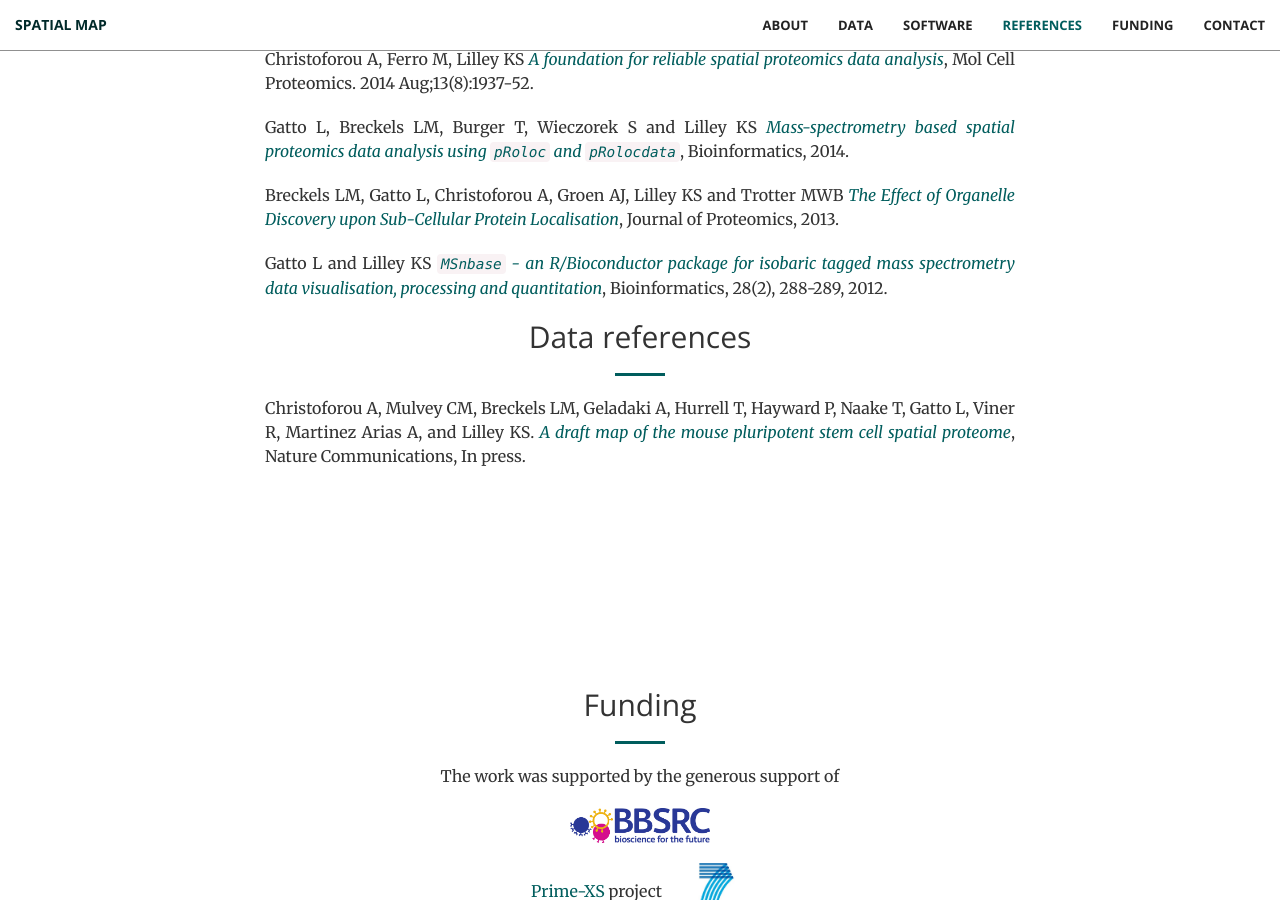
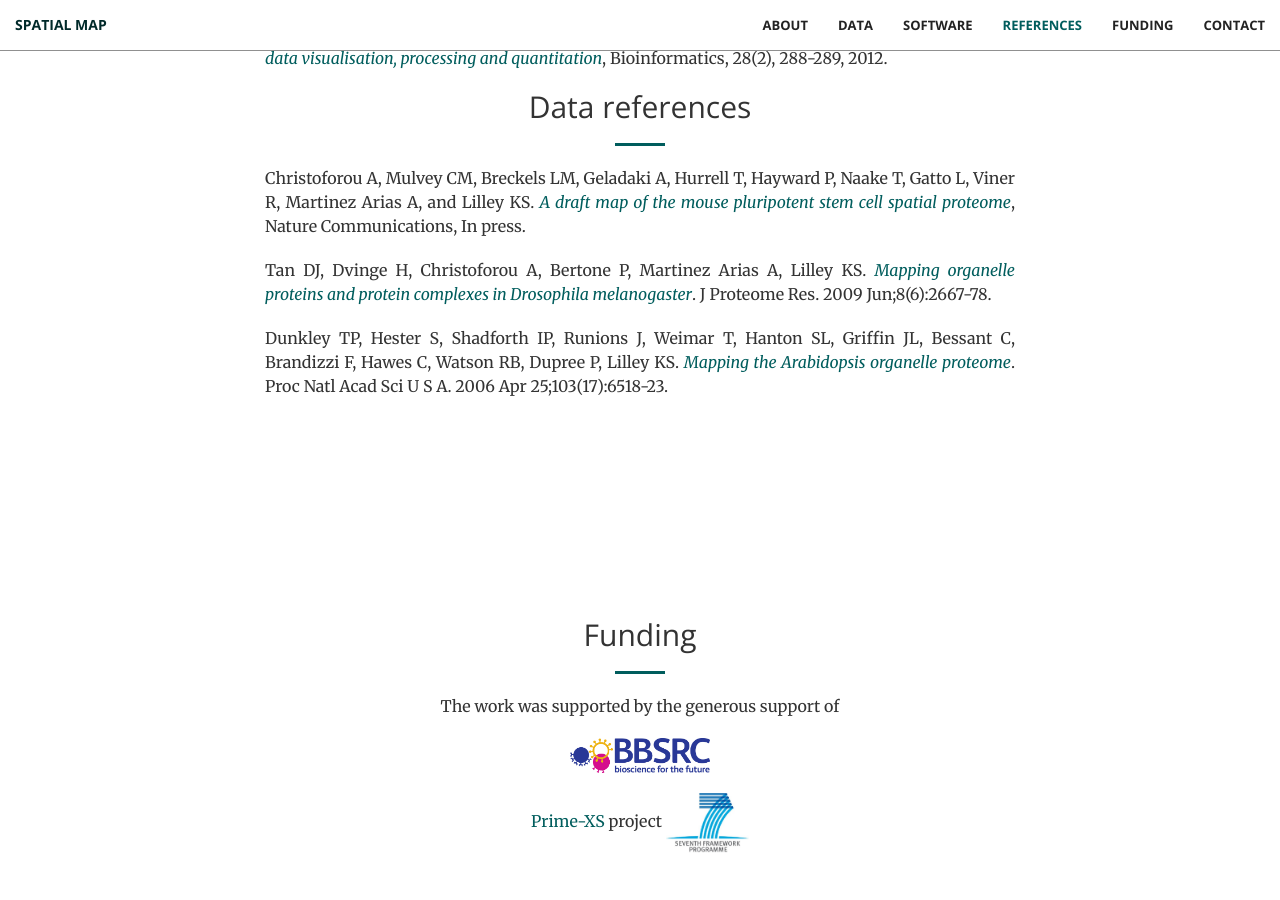
Before and after one commit to SpatialMap/SpatialMap.github.io, a Jekyll site: the page built from index.html, in a window 1280 px wide and 900 px high, scrolled down 2595 px. Built offline with Jekyll 4.4.1, drawn with Linux system fonts in a browser that asks for light colours.

Commit message:
imgs for Tan and Dunkley data

```diff
--- a/_includes/data.html
+++ b/_includes/data.html
@@ -7,7 +7,7 @@
                     <div class="portfolio-box-caption">
                         <div class="portfolio-box-caption-content">
                             <div class="project-category text-faded">
-			      Christoforou et al. 2015.
+			      Christoforou <i>et al</i>. 2015.
                             </div>
                             <div class="project-name">
 			      The <i>hyperLOPIT</i> data is a
@@ -22,14 +22,18 @@
             </div>
             <div class="col-lg-4 col-sm-6">
                 <a href="#" class="portfolio-box">
-                    <img src="img/portfolio/2.jpg" class="img-responsive" alt="">
+                    <img src="img/portfolio/ath.png" class="img-responsive" alt="">
                     <div class="portfolio-box-caption">
                         <div class="portfolio-box-caption-content">
                             <div class="project-category text-faded">
-                                Category
+			      Dunkley <i>et al.</i> 2006
                             </div>
                             <div class="project-name">
-                                Project Name
+			      A sub-cellular mapping of the
+			      Arabidopsis proteome, first published by
+			      Dunkley <i>et al.</i> in 2006 and
+			      further improved in 2013 by
+			      Breckels <i>et al</i>.
                             </div>
                         </div>
                     </div>
@@ -37,64 +41,67 @@
             </div>
             <div class="col-lg-4 col-sm-6">
                 <a href="#" class="portfolio-box">
-                    <img src="img/portfolio/3.jpg" class="img-responsive" alt="">
+                    <img src="img/portfolio/droso.png" class="img-responsive" alt="">
                     <div class="portfolio-box-caption">
                         <div class="portfolio-box-caption-content">
                             <div class="project-category text-faded">
-                                Category
+                                Tan <i>et al.</i> 2009
                             </div>
                             <div class="project-name">
-                                Project Name
+			      Mapping organelle proteins and protein
+			      complexes in Drosophila melanogaster,
+			      improved by Breckels <i>et al.</i> in
+			      2013.
                             </div>
                         </div>
                     </div>
                 </a>
             </div>
-            <div class="col-lg-4 col-sm-6">
-                <a href="#" class="portfolio-box">
-                    <img src="img/portfolio/4.jpg" class="img-responsive" alt="">
-                    <div class="portfolio-box-caption">
-                        <div class="portfolio-box-caption-content">
-                            <div class="project-category text-faded">
-                                Category
-                            </div>
-                            <div class="project-name">
-                                Project Name
-                            </div>
-                        </div>
-                    </div>
-                </a>
-            </div>
-            <div class="col-lg-4 col-sm-6">
-                <a href="#" class="portfolio-box">
-                    <img src="img/portfolio/5.jpg" class="img-responsive" alt="">
-                    <div class="portfolio-box-caption">
-                        <div class="portfolio-box-caption-content">
-                            <div class="project-category text-faded">
-                                Category
-                            </div>
-                            <div class="project-name">
-                                Project Name
-                            </div>
-                        </div>
-                    </div>
-                </a>
-            </div>
-            <div class="col-lg-4 col-sm-6">
-                <a href="#" class="portfolio-box">
-                    <img src="img/portfolio/6.jpg" class="img-responsive" alt="">
-                    <div class="portfolio-box-caption">
-                        <div class="portfolio-box-caption-content">
-                            <div class="project-category text-faded">
-                                Category
-                            </div>
-                            <div class="project-name">
-                                Project Name
-                            </div>
-                        </div>
-                    </div>
-                </a>
-            </div>
+            <!-- <div class="col-lg-4 col-sm-6"> -->
+            <!--     <a href="#" class="portfolio-box"> -->
+            <!--         <img src="img/portfolio/4.jpg" class="img-responsive" alt=""> -->
+            <!--         <div class="portfolio-box-caption"> -->
+            <!--             <div class="portfolio-box-caption-content"> -->
+            <!--                 <div class="project-category text-faded"> -->
+            <!--                     Category -->
+            <!--                 </div> -->
+            <!--                 <div class="project-name"> -->
+            <!--                     Project Name -->
+            <!--                 </div> -->
+            <!--             </div> -->
+            <!--         </div> -->
+            <!--     </a> -->
+            <!-- </div> -->
+            <!-- <div class="col-lg-4 col-sm-6"> -->
+            <!--     <a href="#" class="portfolio-box"> -->
+            <!--         <img src="img/portfolio/5.jpg" class="img-responsive" alt=""> -->
+            <!--         <div class="portfolio-box-caption"> -->
+            <!--             <div class="portfolio-box-caption-content"> -->
+            <!--                 <div class="project-category text-faded"> -->
+            <!--                     Category -->
+            <!--                 </div> -->
+            <!--                 <div class="project-name"> -->
+            <!--                     Project Name -->
+            <!--                 </div> -->
+            <!--             </div> -->
+            <!--         </div> -->
+            <!--     </a> -->
+            <!-- </div> -->
+            <!-- <div class="col-lg-4 col-sm-6"> -->
+            <!--     <a href="#" class="portfolio-box"> -->
+            <!--         <img src="img/portfolio/6.jpg" class="img-responsive" alt=""> -->
+            <!--         <div class="portfolio-box-caption"> -->
+            <!--             <div class="portfolio-box-caption-content"> -->
+            <!--                 <div class="project-category text-faded"> -->
+            <!--                     Category -->
+            <!--                 </div> -->
+            <!--                 <div class="project-name"> -->
+            <!--                     Project Name -->
+            <!--                 </div> -->
+            <!--             </div> -->
+            <!--         </div> -->
+            <!--     </a> -->
+            <!-- </div> -->
         </div>
     </div>
 </section>
--- a/_includes/references.html
+++ b/_includes/references.html
@@ -43,6 +43,19 @@
 		Martinez Arias A, and Lilley KS.
 		<a class="it" href="#references">A draft map of the mouse pluripotent
 		  stem cell spatial proteome</a>, Nature Communications, In press.</p>
+	      <p class="just">Tan DJ, Dvinge H, Christoforou A,
+		Bertone P, Martinez Arias A, Lilley KS. <a class="it",
+		href="http://www.ncbi.nlm.nih.gov/pubmed/19317464">Mapping
+		organelle proteins and protein complexes in Drosophila
+		melanogaster</a>. J Proteome Res. 2009
+		Jun;8(6):2667-78.</p>
+	      <p class="just">Dunkley TP, Hester S, Shadforth IP,
+		Runions J, Weimar T, Hanton SL, Griffin JL, Bessant C,
+		Brandizzi F, Hawes C, Watson RB, Dupree P, Lilley
+		KS. <a class="it"
+		href="http://www.ncbi.nlm.nih.gov/pubmed/16618929">Mapping
+		the Arabidopsis organelle proteome</a>. Proc Natl Acad
+		Sci U S A. 2006 Apr 25;103(17):6518-23.</p>
             </div>
         </div>
     </div>
```
Also changed, not shown: img/portfolio/ath.png (added), img/portfolio/droso.png (added).
